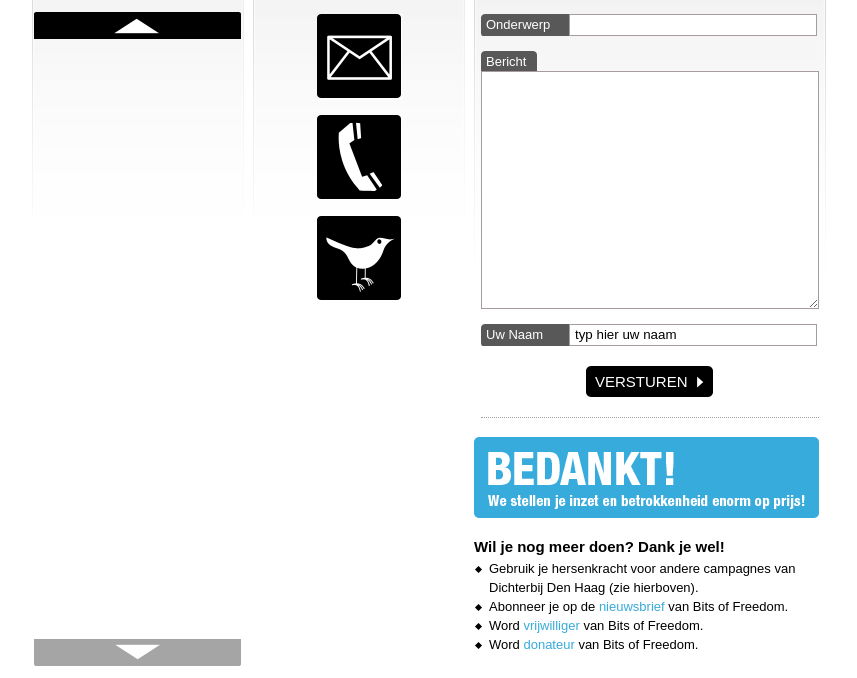
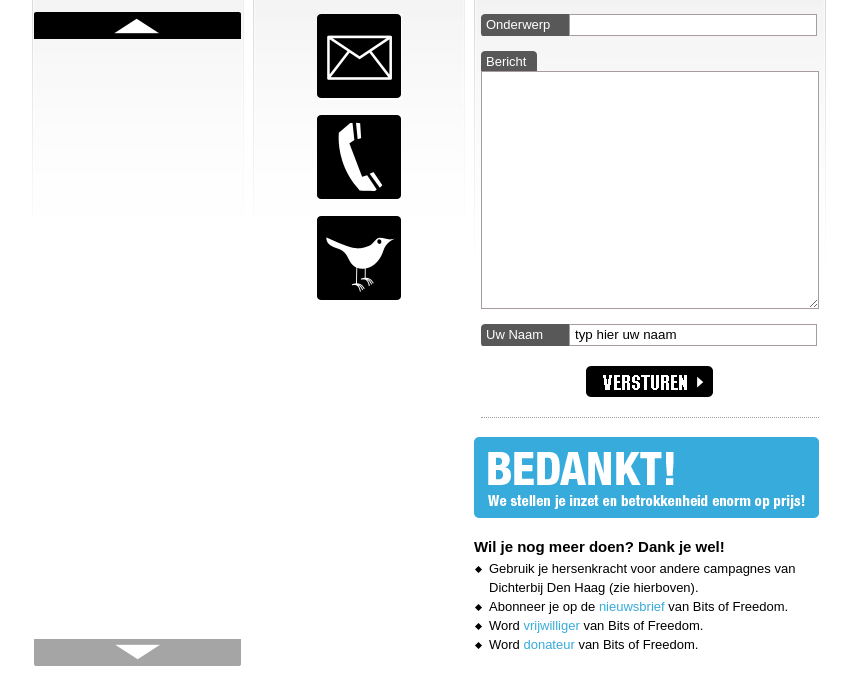
Before and after one commit to bitsoffreedom/dichter, a Django app: template templates/index.html in a window 1280 px wide. Shown: the part 320-998 px from the top of the page, without its empty margins (211-1068 px from the left). Run offline with Django 3.2, Linux system fonts and the light colour scheme; the template is opened without the code that fills it, so the values that code supplies are empty.

Commit message:
plknopje versturen aangepast zodat het meer past bij de rest van de UI

```diff
--- a/static/styles/dbdh.css
+++ b/static/styles/dbdh.css
@@ -606,14 +606,10 @@ ul {
 				border: none;
 				margin: 20px auto 0;
 				color: #fff;
-				font-size: 15px;
-				text-transform: uppercase;
-				text-align: left;
 				padding: 0 9px;
 			}
 
 				#step3 .versturen input:hover {
-					color: #37abdb;
 					background-position: 0px -31px;
 				}
 
--- a/templates/index.html
+++ b/templates/index.html
@@ -140,7 +140,7 @@
                         <input type="text" id="name" name="name" value="typ hier uw naam"/>
                     </span>
                     <span class="versturen">
-                      <input type="submit" value="Versturen" />
+                      <input type="submit" value="" />
                     </span>
                   </form>
                 </div>
@@ -153,7 +153,7 @@
                       karakters over.
                     </span>
                     <span class="versturen">
-                      <input type="submit" value="Tweet" />
+                      <input type="submit" value="" />
                     </span>
                   </form>
                 </div>
```
Also changed, not shown: static/images/bg-btn-versturen.png.
